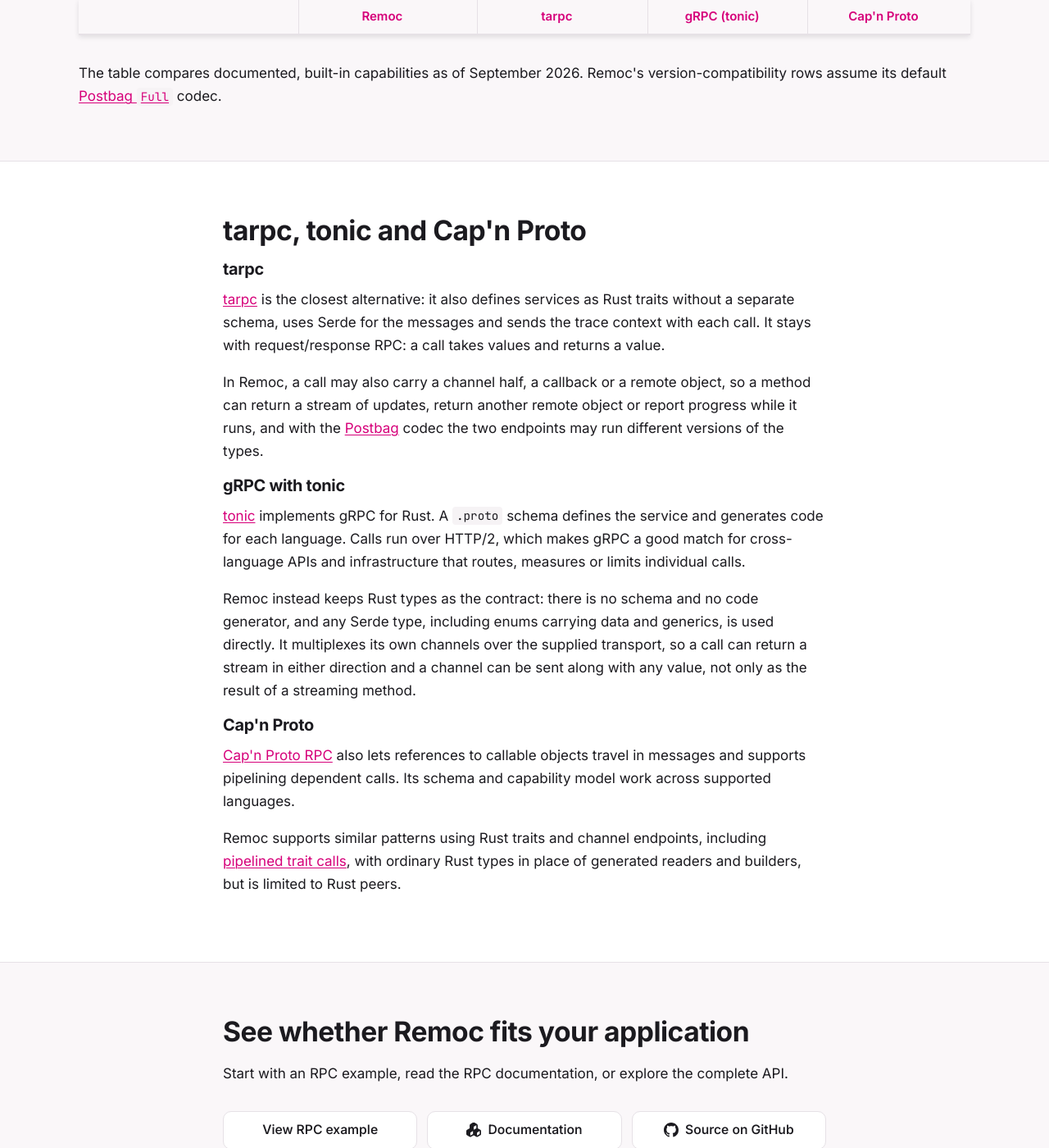
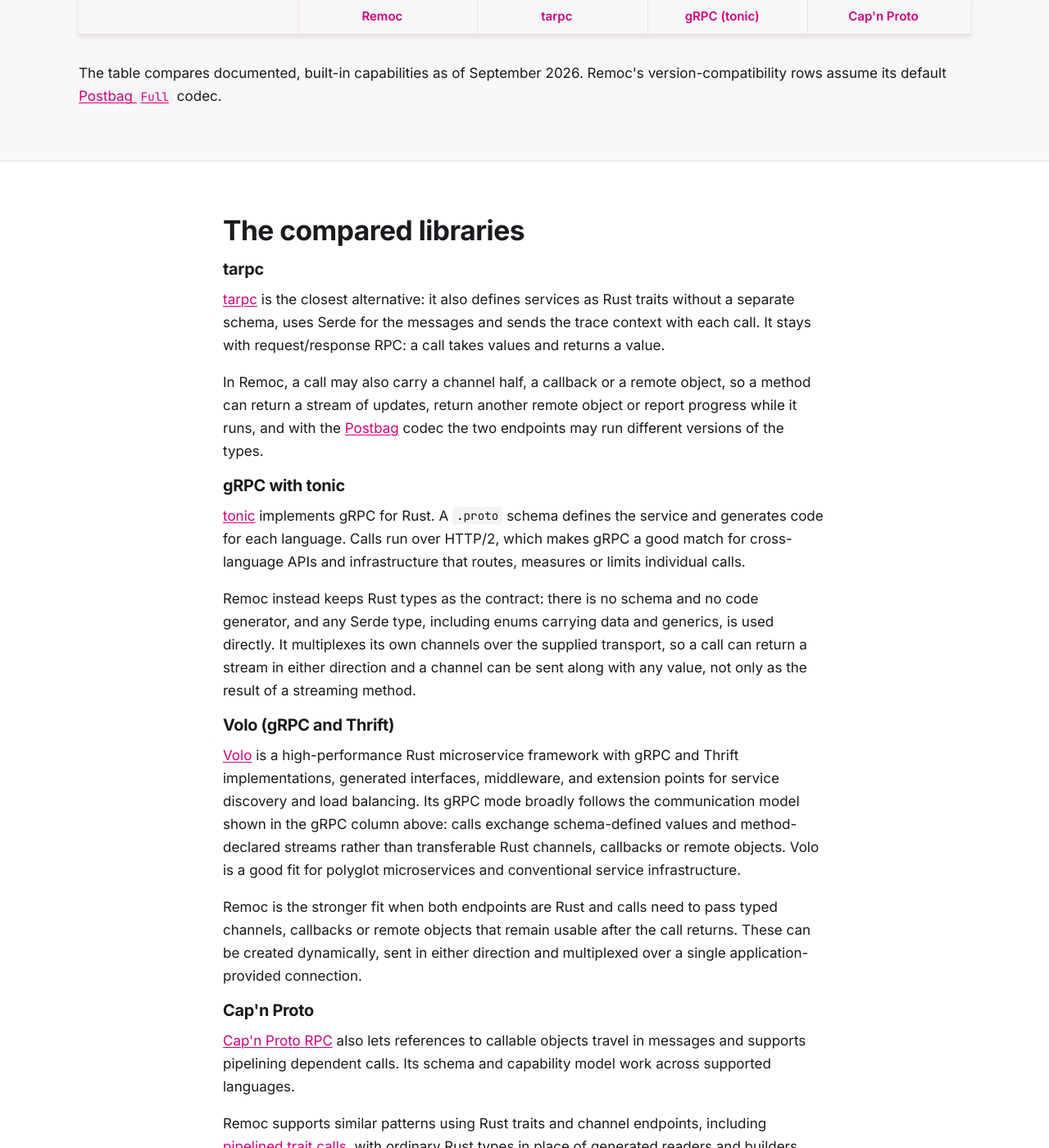
Before and after one commit to remoc-rs/remoc-rs.github.io, a Jekyll site: the page built from comparison.html, in a window 1280 px wide and 1400 px high, scrolled down 4030 px. Shown: the whole window at 82% size. Built offline with Jekyll 4.4.1, drawn with Linux system fonts in a browser that asks for light colours.

Commit message:
remoc: add Volo to comparison page

```diff
--- a/comparison.html
+++ b/comparison.html
@@ -4,7 +4,7 @@
 title: "Remoc vs. tarpc, gRPC (tonic) and Cap'n Proto: Rust RPC compared"
 description: >-
   Remoc is stateful RPC: calls hand over channels and objects that stay alive. How that
-  differs from gRPC, tarpc and Cap'n Proto.
+  differs from gRPC frameworks such as tonic and Volo, tarpc and Cap'n Proto.
 canonical: /comparison.html
 nav_url: /comparison.html
 ---
@@ -429,7 +429,7 @@
 
         <section class="section">
             <div class="wrap narrow">
-                <h2>tarpc, tonic and Cap'n Proto</h2>
+                <h2>The compared libraries</h2>
 
                 <h3>tarpc</h3>
                 <p>
@@ -459,6 +459,24 @@
                     used directly. It multiplexes its own channels over the supplied transport, so
                     a call can return a stream in either direction and a channel can be sent along
                     with any value, not only as the result of a streaming method.
+                </p>
+
+                <h3>Volo (gRPC and Thrift)</h3>
+                <p>
+                    <a href="https://github.com/cloudwego/volo">Volo</a> is a high-performance Rust
+                    microservice framework with gRPC and Thrift implementations, generated
+                    interfaces, middleware, and extension points for service discovery and load
+                    balancing. Its gRPC mode broadly follows the communication model shown in the
+                    gRPC column above: calls exchange schema-defined values and method-declared
+                    streams rather than transferable Rust channels, callbacks or remote objects.
+                    Volo is a good fit for polyglot microservices and conventional service
+                    infrastructure.
+                </p>
+                <p>
+                    Remoc is the stronger fit when both endpoints are Rust and calls
+                    need to pass typed channels, callbacks or remote objects that remain usable after
+                    the call returns. These can be created dynamically, sent in either direction and
+                    multiplexed over a single application-provided connection.
                 </p>
 
                 <h3>Cap'n Proto</h3>
```
